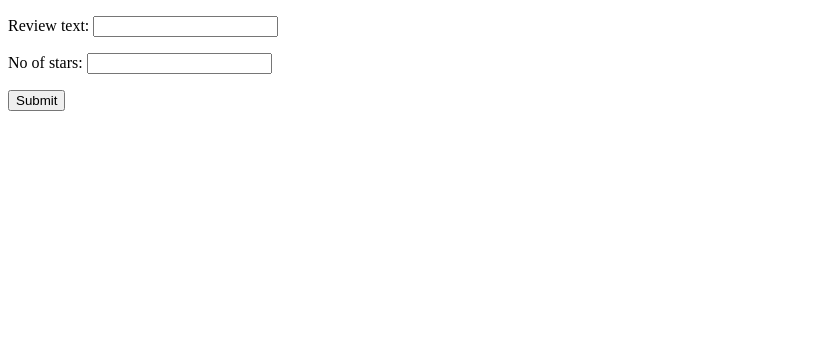
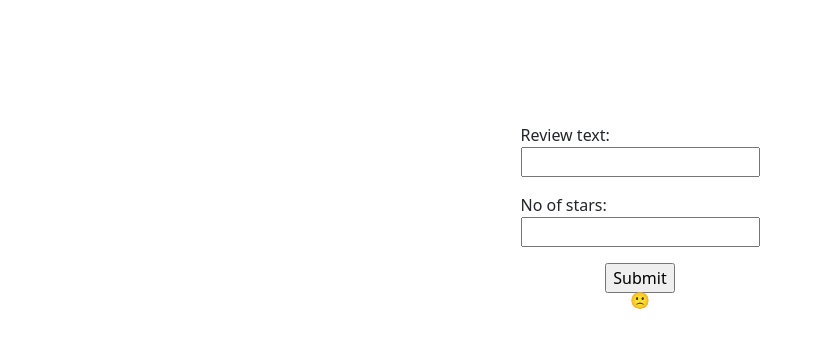
Before and after one commit to remla23-team06/app, a Django app: page / in a window 1280 px wide. Shown: the top 348 px of the page, without its empty margins (0-815 px from the left). Run offline with Django 4.2, Linux system fonts and the light colour scheme.

Commit message:
App looks done

```diff
--- a/app/settings.py
+++ b/app/settings.py
@@ -9,7 +9,7 @@ https://docs.djangoproject.com/en/4.2/topics/settings/
 For the full list of settings and their values, see
 https://docs.djangoproject.com/en/4.2/ref/settings/
 """
-
+import os
 from pathlib import Path
 
 # Build paths inside the project like this: BASE_DIR / 'subdir'.
@@ -118,6 +118,8 @@ USE_TZ = True
 # https://docs.djangoproject.com/en/4.2/howto/static-files/
 
 STATIC_URL = 'static/'
+STATICFILES_DIRS = [os.path.join(BASE_DIR, 'static')]
+# STATIC_ROOT = os.path.join(BASE_DIR, 'assets')
 
 # Default primary key field type
 # https://docs.djangoproject.com/en/4.2/ref/settings/#default-auto-field
--- /dev/null
+++ b/static/webservice.css
@@ -0,0 +1,16 @@
+.box {
+    display: flex;
+    flex-direction: column;
+    justify-content: center;
+    align-items: center;
+}
+
+form {
+    display: flex;
+    margin-top: 10%;
+    height: 10em;
+    width: 10em;
+    align-items: center;
+    flex-direction: column;
+    justify-content: center;
+}
--- a/templates/webservice/base.html
+++ b/templates/webservice/base.html
@@ -3,6 +3,9 @@
 <head>
     <meta charset="UTF-8">
     <title>Sentiment-O-meter</title>
+    <script src="https://cdn.jsdelivr.net/npm/bootstrap@5.2.3/dist/js/bootstrap.min.js"></script>
+    <link rel="stylesheet" href="https://cdn.jsdelivr.net/npm/bootstrap@5.2.3/dist/css/bootstrap.min.css">
+    <link rel="stylesheet" href="../../static/webservice.css">
 </head>
 <body>
     {%  block content %}
--- a/templates/webservice/index.html
+++ b/templates/webservice/index.html
@@ -1,8 +1,13 @@
 {% extends "webservice/base.html" %}
 
 {% block content %}
-    <form action="{{ server_url }}" method="POST"> {% csrf_token %}
-        {{ form.as_p }}
-        <input type="submit">
-    </form>
+    <div class="box">
+        <form action="" method="POST"> {% csrf_token %}
+            {{ form.as_p }}
+            <input type="submit">
+        </form>
+    <div class="item">
+        <p>{{ smiley_emoji | safe}}</p>
+    </div>
+    </div>
 {% endblock %}
--- a/webservice/views.py
+++ b/webservice/views.py
@@ -1,5 +1,6 @@
 from os import getenv
 
+import requests
 from django.shortcuts import render
 
 from webservice.forms import SentimentForm
@@ -13,10 +14,18 @@ load_dotenv()
 def home_view(request):
     server_url = getenv('SERVER_URL')
     form = SentimentForm(request.POST or None)
+    smiley_emoji = "&#128577;"  # ""
+
     if form.is_valid():
-        form.save()
+        # response = requests.post(server_url).json()
+
+        is_positive = True # TODO: needs to be equal to a boolean constraint on the response
+
+        smiley_emoji = "&#128578;" if is_positive else "&#128577;"
     context = {
         'form': form,
-        'url': server_url
+        'server_url': server_url,
+        'smiley_emoji': smiley_emoji
+
     }
     return render(request, "webservice/index.html", context)
```
